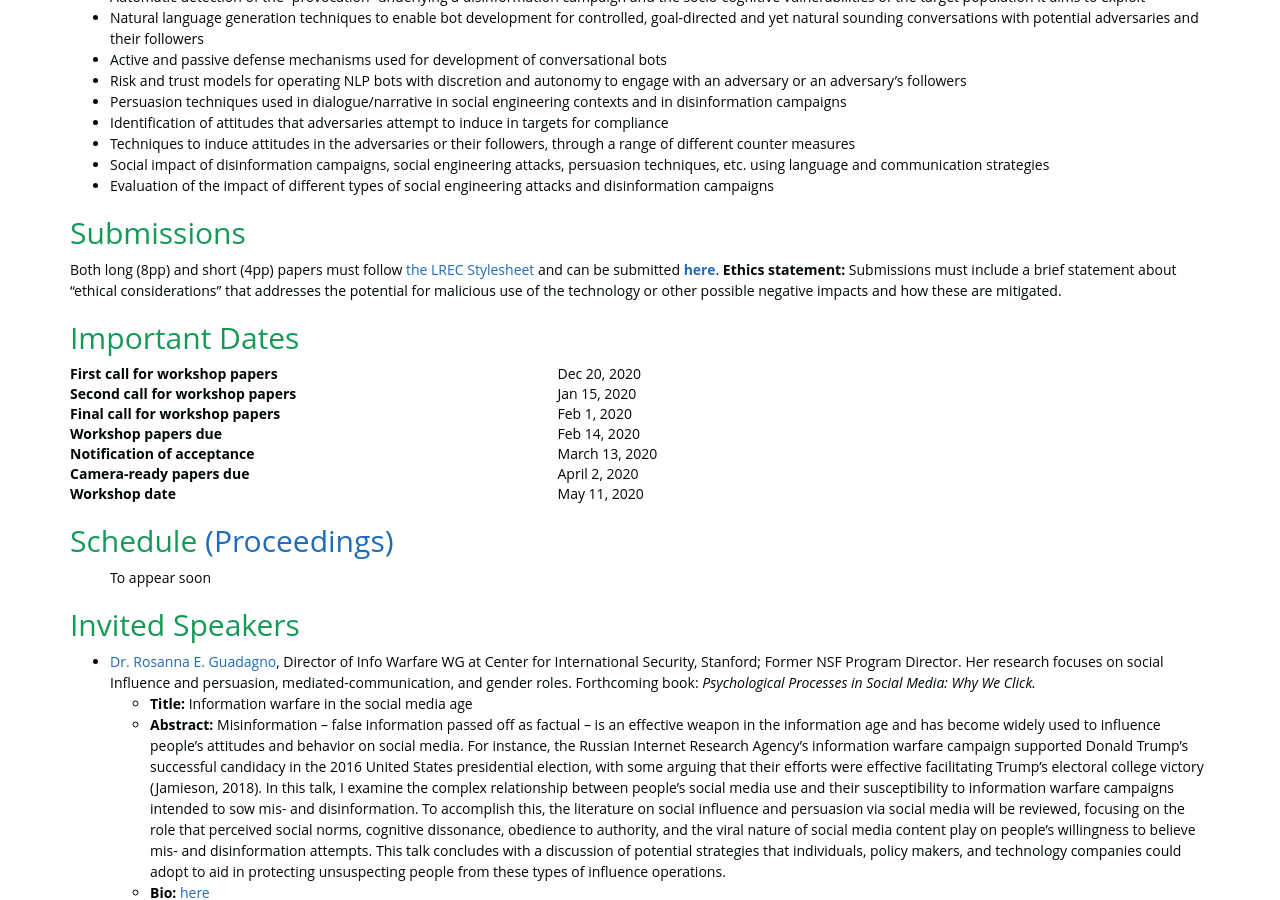
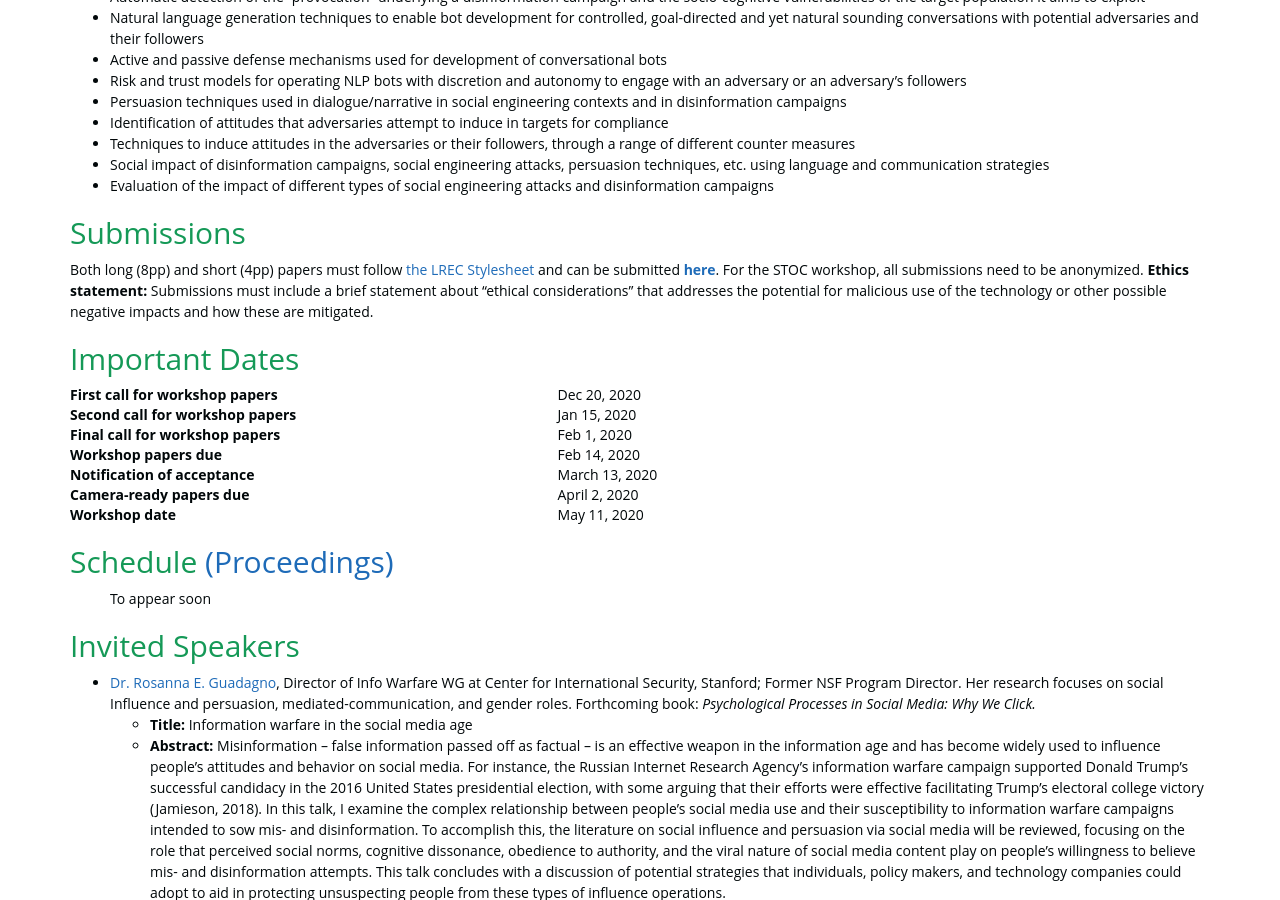
Before and after one commit to social-threats/social-threats.github.io, a Jekyll site: the page built from index.html, in a window 1280 px wide and 900 px high, scrolled down 1098 px. Built offline with Jekyll 4.4.1, drawn with Linux system fonts in a browser that asks for light colours; nearby versions of some CDN libraries.

Commit message:
mentioned about anonymized submissions

```diff
--- a/_includes/_STOC_2020/submissions.html
+++ b/_includes/_STOC_2020/submissions.html
@@ -3,5 +3,5 @@
 <h2>Submissions</h2>
 
 Both long (8pp) and short (4pp) papers must follow <a href="https://lrec2020.lrec-conf.org/en/submission2020/authors-kit/">the
-    LREC Stylesheet</a> and can be submitted <a href=" https://www.softconf.com/lrec2020/STOC2020/"><b>here</b></a>.
+    LREC Stylesheet</a> and can be submitted <a href=" https://www.softconf.com/lrec2020/STOC2020/"><b>here</b></a>. For the STOC workshop, all submissions need to be anonymized.
 <b>Ethics statement:</b> Submissions must include a brief statement about “ethical considerations” that addresses the potential for malicious use of the technology or other possible negative impacts and how these are mitigated.
```
